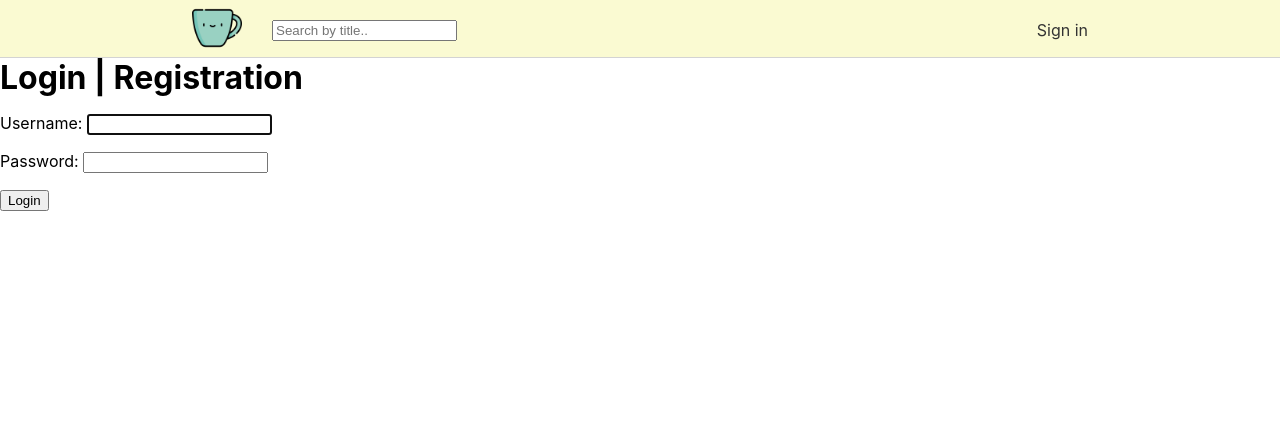
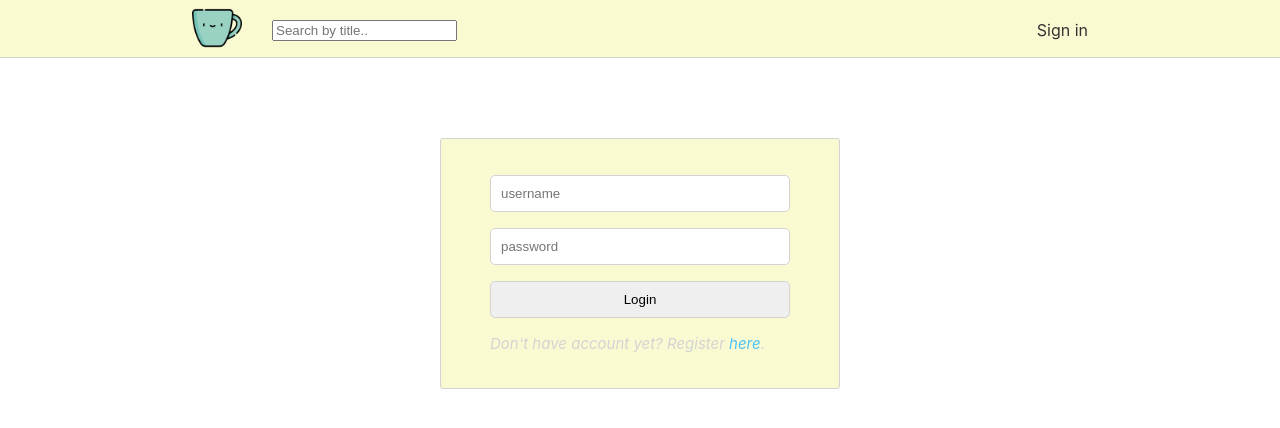
Before and after one commit to bihunva/mug-blogging-platform, a Django app: page /accounts/login/ in a window 1280 px wide. Shown: the top 428 px of the page. Run offline with Django 4.2, Linux system fonts and the light colour scheme; some libraries are stand-ins or nearby versions.

Commit message:
Customized login page

```diff
--- a/blog/forms.py
+++ b/blog/forms.py
@@ -1,5 +1,5 @@
 from django import forms
-from django.contrib.auth.forms import UserCreationForm
+from django.contrib.auth.forms import UserCreationForm, UsernameField, AuthenticationForm
 
 from blog.models import User, Comment, Post
 
--- a/blog/static/blog/css/styles.css
+++ b/blog/static/blog/css/styles.css
@@ -1,3 +1,7 @@
+* {
+    box-sizing: border-box;
+}
+
 body {
     margin: 0;
     font-family: inter ui, -apple-system, BlinkMacSystemFont, roboto, segoe ui, Helvetica, Arial, sans-serif;
@@ -136,10 +140,9 @@ nav li:last-child {
 }
 
 .post {
-
     border: 1px solid #000000;
     border-radius: 3px;
-    box-shadow: 4px 4px 0px -1px #000000;
+    box-shadow: 4px 4px 0 -1px #000000;
     padding: 20px;
     margin-bottom: 20px;
 }
@@ -147,3 +150,65 @@ nav li:last-child {
 .post:hover {
     background-color: #ddffdd;
 }
+
+.login {
+    display: flex;
+    justify-content: center;
+    align-items: center;
+    /*height: 60vh;*/
+    /*border: gray solid 1px;*/
+    /*border-radius: 10px;*/
+    max-width: 400px;
+    margin: 80px auto 0 auto;
+    border: 1px solid lightgrey;
+    border-radius: 3px;
+    /*box-shadow: 4px 4px 0 -1px #000000;*/
+    padding: 20px;
+    /*background-color: lightgoldenrodyellow;*/
+    background-color: lightgoldenrodyellow;
+}
+
+/*.login p {*/
+/*    margin: 0;*/
+/*}*/
+
+.login-form-button {
+    border: 1px solid lightgrey;
+    border-radius: 5px;
+    padding: 10px;
+    width: 300px;
+}
+
+.login-form-field {
+    border: 1px solid lightgrey;
+    border-radius: 5px;
+    padding: 10px;
+    width: 300px;
+    outline: none;
+}
+
+.login-form-button:hover {
+    background-color: #ddffdd;
+    cursor: pointer;
+}
+
+.login-form-error-message {
+    max-width: 300px;
+    font-style: italic;
+    color: lightcoral;
+    font-size: 13px;
+}
+
+.login-register-link {
+    color: lightgray;
+    font-style: italic;
+    font-size: 15px;
+}
+
+.login-register-link a {
+    color: #4ac1f7;
+}
+
+.error-border {
+    border: lightcoral 1px solid;
+}
--- a/blog/templates/blog/base.html
+++ b/blog/templates/blog/base.html
@@ -5,7 +5,7 @@
 <head>
   <meta charset="UTF-8">
   <link rel="stylesheet" href="{% static 'blog/css/styles.css' %}">
-  {% block title %}<title></title>{% endblock %}
+  {% block title %}<title>MUG</title>{% endblock %}
 </head>
 <body>
 {% include "blog/includes/header.html" %}
--- a/blog/templates/blog/index.html
+++ b/blog/templates/blog/index.html
@@ -9,7 +9,11 @@
       <div class="banner-text">
         <h1 class="banner-text-title">MUG. Stay curious.</h1>
         <p class="banner-text-body">Discover stories from writers on any topic.</p>
-        <a href="{% url 'blog:registration' %}" class="banner-btn">Start reading</a>
+        {% if not user.is_authenticated %}
+          <a href="{% url 'blog:registration' %}" class="banner-btn">Start reading</a>
+        {% else %}
+          <a href="{% url 'blog:post-create' %}" class="banner-btn">Start writing</a>
+        {% endif %}
       </div>
       <div class="banner-img">
         {% load static %}
--- a/blog/templates/blog/post_detail.html
+++ b/blog/templates/blog/post_detail.html
@@ -14,11 +14,11 @@
           {% if authenticated %}
             {% if post in user.saved_posts.all %}
               <a href="{% url 'blog:remove-post-from-saved' post_slug=post.slug %}">
-                <img class="icon bookmark-header-icon" src="{% static 'blog/img/bookmark.png' %}" alt="bookmark">
+                <img class="icon bookmark-header-icon" src="{% static 'blog/img/bookmark_filled.png' %}" alt="bookmark">
               </a>
             {% else %}
               <a href="{% url 'blog:add-post-to-saved' post_slug=post.slug %}">
-                <img class="icon bookmark-header-icon" src="{% static 'blog/img/bookmark_filled.png' %}" alt="bookmark">
+                <img class="icon bookmark-header-icon" src="{% static 'blog/img/bookmark.png' %}" alt="bookmark">
               </a>
             {% endif %}
           {% endif %}
--- a/config/settings.py
+++ b/config/settings.py
@@ -41,6 +41,7 @@ INSTALLED_APPS = [
 
     # Third-party apps
     "taggit",
+    "widget_tweaks",
 ]
 
 MIDDLEWARE = [
--- a/templates/registration/login.html
+++ b/templates/registration/login.html
@@ -1,12 +1,22 @@
 {% extends "blog/base.html" %}
+{% load widget_tweaks %}
 
 {% block content %}
+  <div class="login">
+    <form action="{% url 'login' %}" method="post" novalidate>
+      {% csrf_token %}
 
-  <h1>Login | <a href="{% url 'blog:registration' %}">Registration</a></h1>
-  <form action="{% url 'login' %}" method="post">
-    {% csrf_token %}
-    {{ form.as_p }}
-    <input type="submit" value="Login">
-  </form>
+            {% if form.non_field_errors %}
+              {% for error in form.non_field_errors %}
+                <p class="login-form-error-message">{{ error }}</p>
+              {% endfor %}
+            {% endif %}
 
+      <p>{% render_field form.username|add_class:"login-form-field"|add_error_class:"error-border" placeholder="username" type="search" %}</p>
+      <p>{% render_field form.password|add_class:"login-form-field"|add_error_class:"error-border" placeholder="password" %}</p>
+      <p><input type="submit" value="Login" class="login-form-button"></p>
+      <p class="login-register-link">Don't have account yet? Register <a href="{% url 'blog:registration' %}">here</a>.
+      </p>
+    </form>
+  </div>
 {% endblock %}
```
Also changed, not shown: 1 other file.
